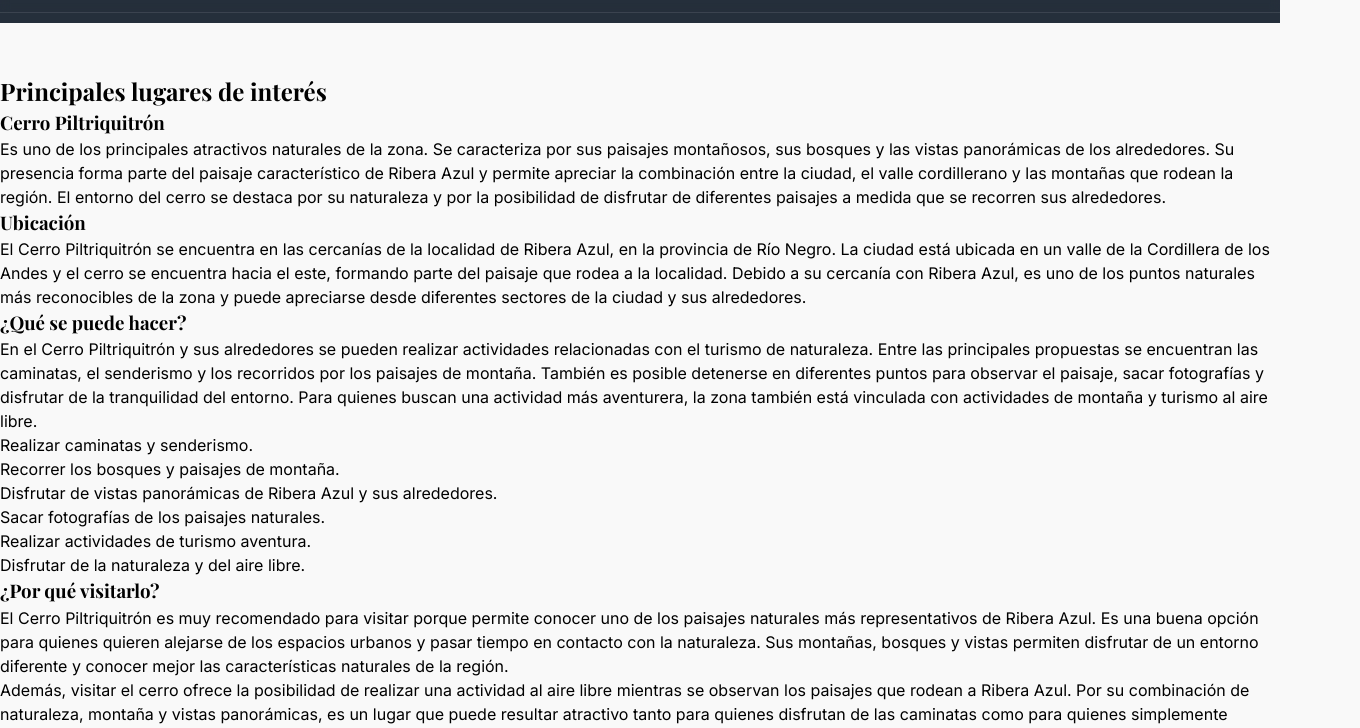
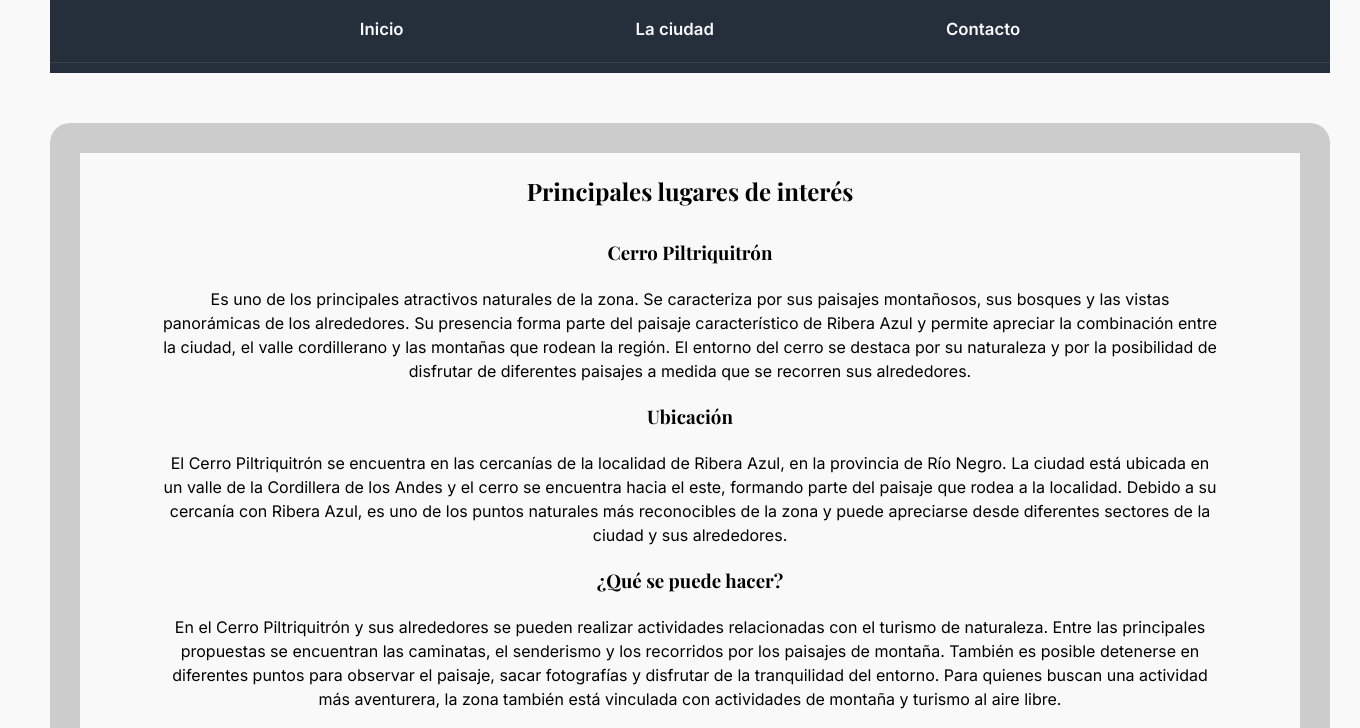
Before and after one commit to matiazhs/Comision_8, a plain HTML site: page lugares.html in a window 1280 px wide. Shown: the part 148-876 px from the top of the page, 1360 px wide, since content can reach past the window. Drawn offline with nearby package versions, Linux system fonts and the light colour scheme.

Commit message:
Update style.css

```diff
--- a/style.css
+++ b/style.css
@@ -386,3 +386,81 @@ form button:hover {
     transition: 300ms;
     max-height: 100%;
 }
+/* ----------------------
+   Seccion de lugares
+ ----------------------*/
+
+.seccion-lugares {
+    display: flex;
+    flex-direction: column;
+    text-align: center;
+    justify-content: center;
+    padding: 20px;
+
+     max-width: 1100px;
+    margin: 0 auto 20px auto;
+    text-align: center;
+    line-height: 1.5;
+}
+ /* sacar los puntitos pero dejarlos en orden */
+ul {
+    list-style: none;
+}
+
+li {
+    list-style: none;
+}
+
+/*espacio entre subtitulo y información*/
+h2 {
+    margin-bottom: 30px;
+}
+
+h3 {
+    margin-bottom: 20px;
+}
+/*espacio de info de ancho */
+p {
+    margin-bottom: 20px;
+}
+
+/*  separarlo del borde de la página */
+body {
+    margin: 50px;
+}
+
+main {
+    width: 100%;
+    box-sizing: border-box;
+    border: 30px solid #ccc;
+    border-radius: 20px;
+    overflow: hidden;
+}
+
+/* CENTRAR EL CONTENIDO DE LA PÁGINA */
+
+/* main {
+    width: 700px;
+    max-width: 90%;
+    margin: 0 auto;
+}
+
+.seccion-lugares {
+    width: 100%;
+}
+
+.seccion-lugares h2 {
+    text-align: center;
+}
+
+.seccion-lugares h3 {
+    text-align: center;
+}
+
+.seccion-lugares img {
+    display: block;
+    max-width: 100%;
+    height: auto;
+    margin: 20px auto;
+}
+*/
```
